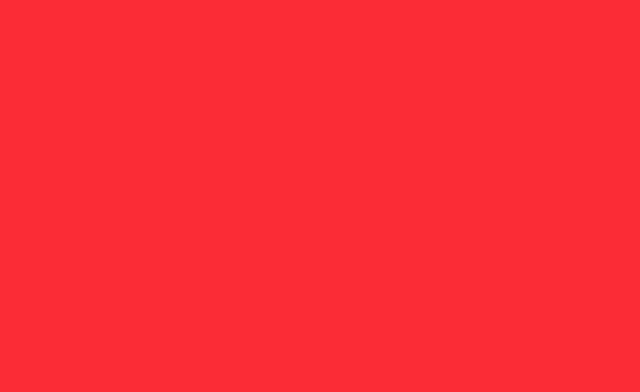
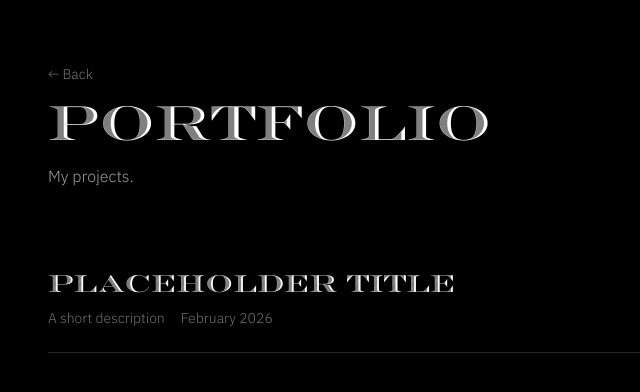
Before and after one commit to tempelfeldsg/website, a Next.js app: page /portfolio in a window 1280 px wide. Shown: the top 392 px of the page, without its empty margins (0-640 px from the left). Built offline with nearby package versions, Linux system fonts and the light colour scheme.

Commit message:
feat: Added portfolio description + other fixes

```diff
--- /dev/null
+++ b/app/portfolio/[slug]/page.js
@@ -0,0 +1,40 @@
+import { posts } from "../posts"
+import { notFound } from "next/navigation"
+import Link from "next/link"
+
+export function generateStaticParams() { return posts.map((post) => ({slug: post.slug}))};
+
+export default async function PortfolioPost({ params })
+{
+
+	const { slug } = await params
+  	const post = posts.find((p) => p.slug === slug)
+
+  	if (!post)
+	{
+    		return notFound()
+  	}
+
+return (
+<main className="p-12 bg-black text-white min-h-screen">
+	<div className="max-w-3xl pt-4 mb-4">
+  		<Link href="/portfolio" className="text-zinc-500 text-start flex hover:text-zinc-400 text-sm font-[Main]">
+    		← Back
+  		</Link>
+	</div>
+
+	<article className="max-w-8xl mx-auto py-8 flex flex-col items-center justify-start">
+        	<h1 className="text-3xl text-center font-[Title] ">
+          		{post.title}
+        	</h1>
+
+		<div className="flex font-[Main] justify-start items-center gap-4 mt-2">
+      			<p className="text-zinc-500 text-sm">{post.date}</p>
+      			<p className="text-zinc-500 text-sm">{post.readTime}</p>
+    		</div>
+        	<div className="prose prose-invert max-w-none mt-24 font-[Main]"
+          		dangerouslySetInnerHTML={{ __html: post.content }}
+        />
+      </article>
+</main>
+)}
--- a/app/portfolio/page.js
+++ b/app/portfolio/page.js
@@ -1,13 +1,40 @@
-
-
+import Link from "next/link"
+import { portfolio } from "./portfolio"
+import { IoLogoGithub } from "react-icons/io"
 
 export default function Portfolio()
 {
 
-return(
-<div className="bg-red-500 min-h-screen w-full">
+return (
+<main className="bg-black text-white min-h-screen px-12 py-12">
+	<div className="max-w-3xl pt-4 mb-4">
+  		<Link href="/" className="text-zinc-500 text-start flex hover:text-zinc-400 text-sm font-[Main]">
+    		← Back
+  		</Link>
+	</div>
 
+	<div className="mb-20">
+        	<h1 className="text-5xl font-[Title]">Portfolio</h1>
+        	<p className="text-zinc-400 mt-4 font-[Main]">
+          		My projects.
+        	</p>
+      	</div>
 
-</div>
-);
-}
+      	<div className="flex flex-col gap-16 max-w-5xl">
+        	{portfolio.map((p) => (
+          	<Link key={p.slug} href={`/portfolio/${p.slug}`} className="group block">
+  			<div className="border-b border-zinc-800 pb-6 group-hover:border-zinc-600 transition-colors">
+    				<h2 className="text-2xl font-[Title] group-hover:text-zinc-400 transition-colors">{p.title}</h2>
+
+    				<div className="flex font-[Main] justify-start items-center gap-4 mt-2">
+
+      					<p className="text-zinc-500 text-sm">{p.desc}</p>
+      					<p className="text-zinc-500 text-sm">{p.date}</p>
+
+    				</div>
+  			</div>
+		</Link>
+        	))}
+	</div>
+</main>
+)}
--- /dev/null
+++ b/app/portfolio/portfolio.js
@@ -0,0 +1,12 @@
+export const portfolio = [
+{
+	slug: "Test",
+    	title: "Placeholder Title",
+	link: "blenderbox",
+	desc: "A short description",
+    	date: "February 2026",
+    	content: `
+<h2>testing</h2>
+`},
+
+]
```
